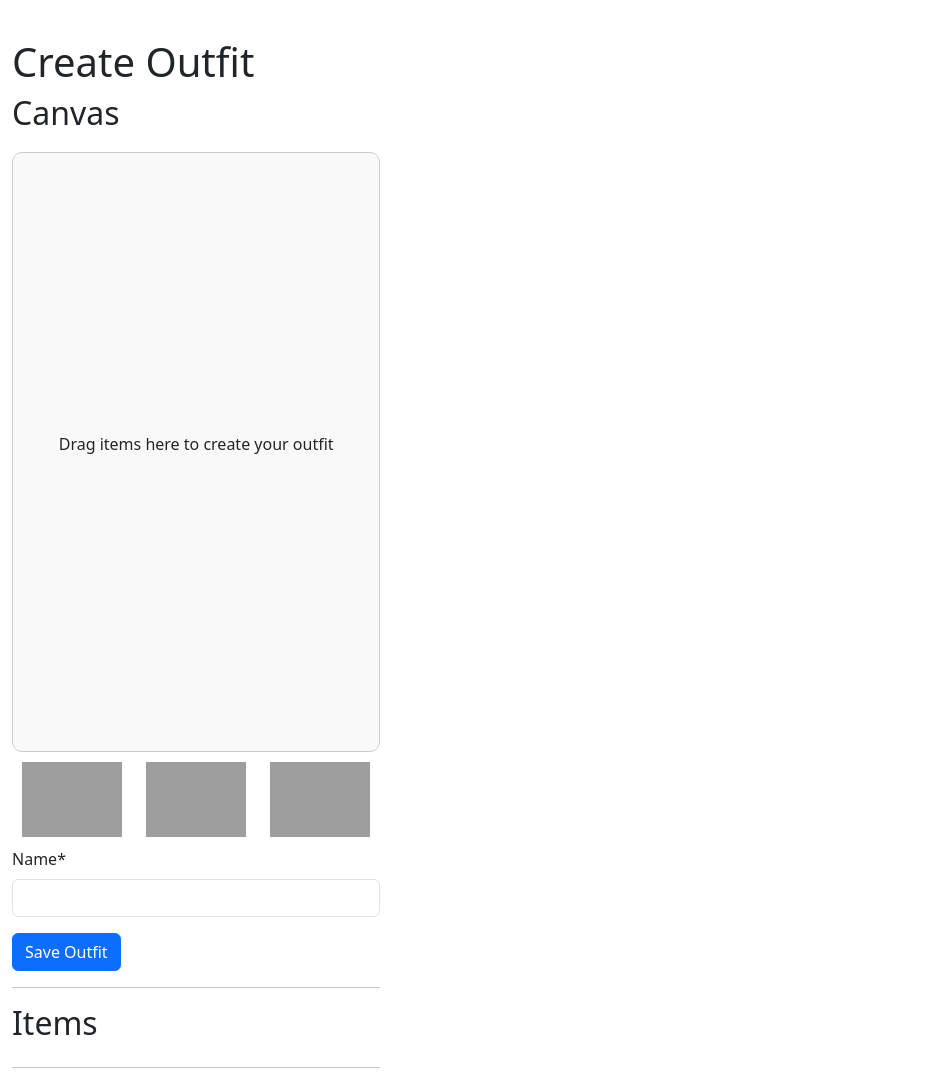
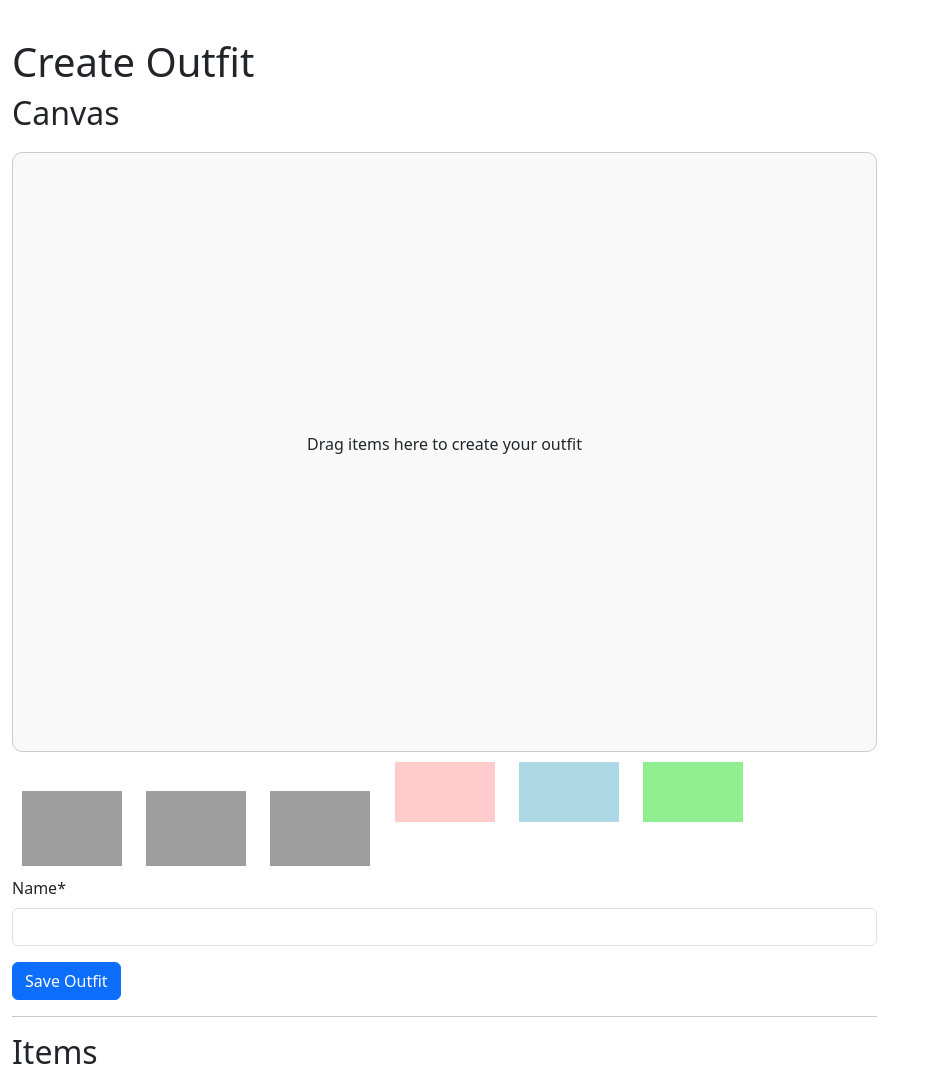
Before and after one commit to pgustafs/capsule, a Django app: page /create_outfit/ in a window 1280 px wide. Shown: the part 56-1128 px from the top of the page, without its empty margins (0-928 px from the left). Run offline with Django 5.2, Linux system fonts and the light colour scheme; data that the repository does not hold is empty; some libraries are stand-ins or nearby versions; grey boxes are pictures that could not be loaded.

Commit message:
added background color selector to canvas

```diff
--- a/base/capsule/templates/capsule/create_outfit.html
+++ b/base/capsule/templates/capsule/create_outfit.html
@@ -16,6 +16,11 @@
     <img src="{% static 'images/park.jpg' %}" alt="Park" class="background-option" data-background-url="{% static 'images/park.jpg' %}">
     <img src="{% static 'images/winter.jpg' %}" alt="Winter" class="background-option" data-background-url="{% static 'images/winter.jpg' %}">
     <!-- Add more background images as needed -->
+    <div class="color-option" data-background-color="#ffcccb" style="background-color: #ffcccb;"></div>
+    <div class="color-option" data-background-color="#add8e6" style="background-color: #add8e6;"></div>
+    <div class="color-option" data-background-color="#90ee90" style="background-color: #90ee90;"></div>
+    <div class="color-option" data-background-color="#ffffff" style="background-color: #ffffff;"></div>
+    <!-- Add more colors as needed -->
 </div>
 <form method="post" id="outfitForm">
     {% csrf_token %}
@@ -93,6 +98,13 @@
             $("#canvas").css("background-image", "url(" + backgroundUrl + ")");
         });
 
+        // Background color selection
+        $(".color-option").on('click', function() {
+            var backgroundColor = $(this).data("background-color");
+            $("#canvas").css("background-color", backgroundColor);
+            $("#canvas").css("background-image", "");  // Reset background image
+        });
+
         $("#outfitForm").submit(function(e) {
             var selectedItems = [];
             $("#canvas .item").each(function() {
@@ -131,5 +143,17 @@
     .background-selector img:hover {
         opacity: 0.8;  /* Slightly dim the image on hover for a visual effect */
     }
+
+    .color-option {
+        width: 100px;  /* Set the width for the color option */
+        height: 60px;  /* Set the height for the color option */
+        display: inline-block;  /* Display as inline block */
+        margin: 10px;  /* Add some spacing around the color options */
+        cursor: pointer;  /* Change the cursor to pointer to indicate it's clickable */
+    }
+
+    .color-option:hover {
+        opacity: 0.8;  /* Slightly dim the color option on hover for a visual effect */
+    }
 </style>
 {% endblock %}
```
